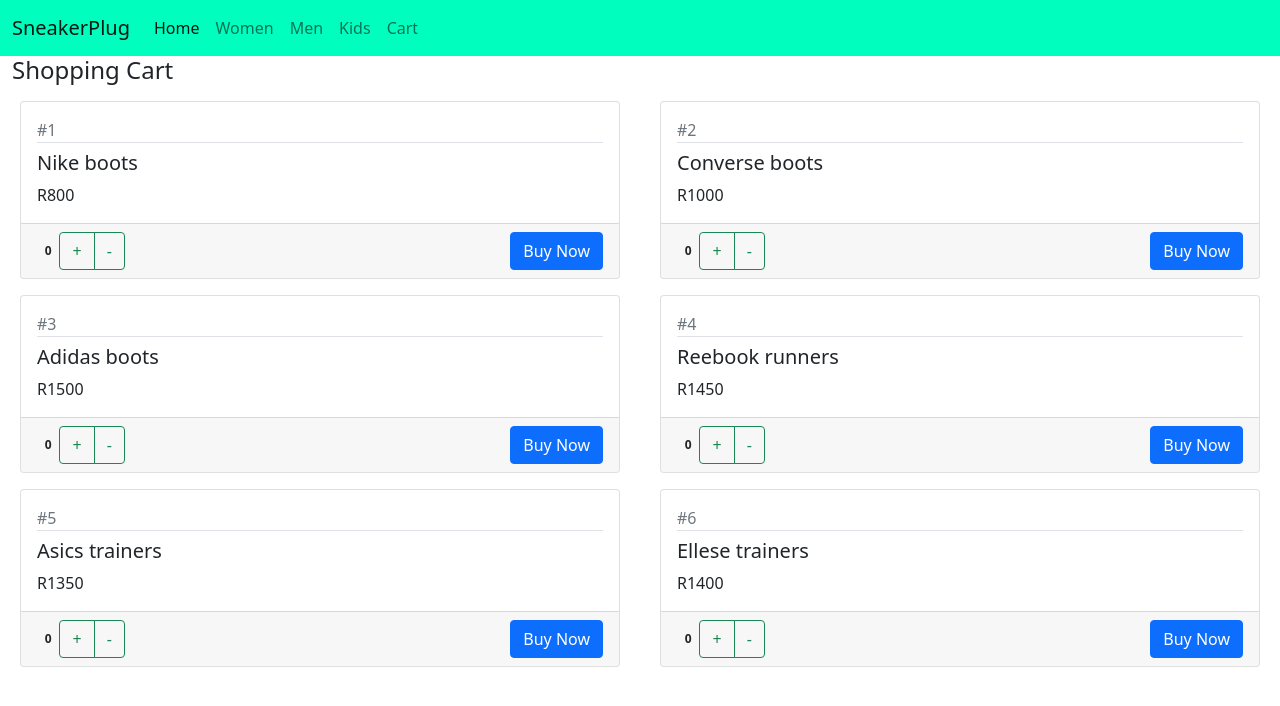
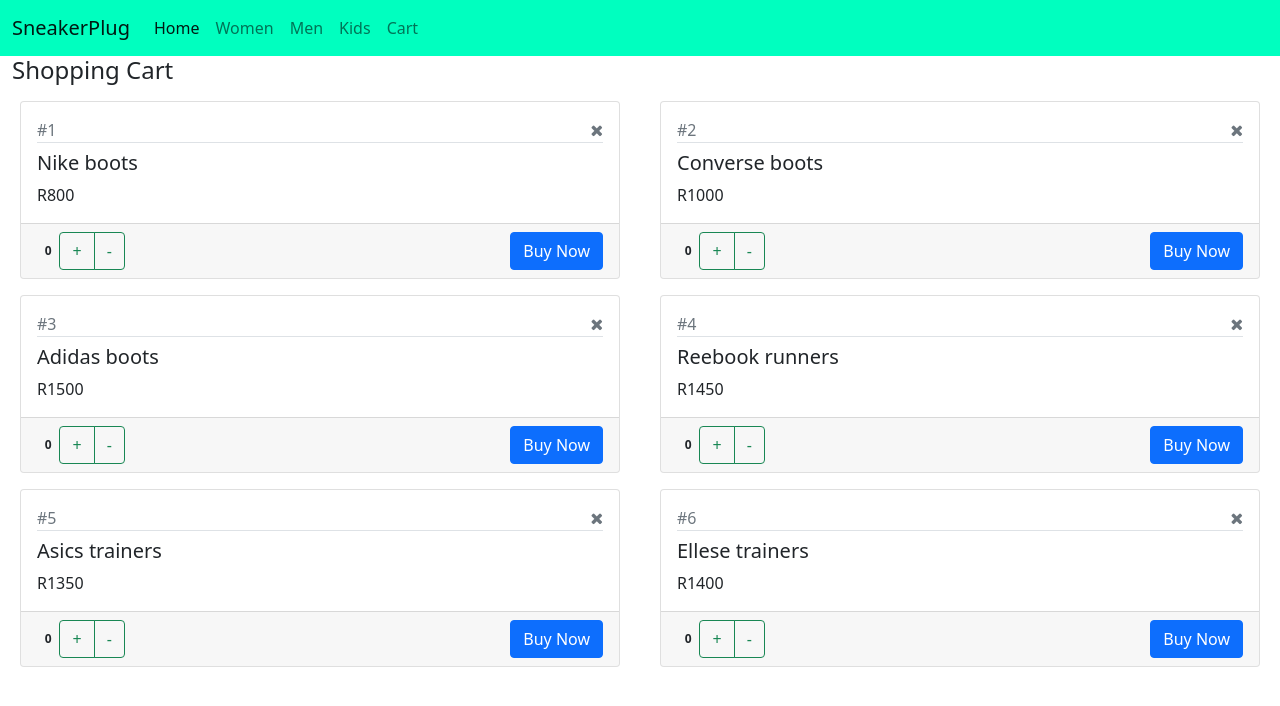
Before and after one commit to ZroC00l/ecommerce-site, a React (Create React App) app: page / in a window 1280 px wide. Shown: the top 706 px of the page. Built offline with nearby package versions, Linux system fonts and the light colour scheme.

Commit message:
added font-awesome packages plus delete icon to the products component

```diff
--- a/package.json
+++ b/package.json
@@ -7,6 +7,7 @@
     "@testing-library/react": "^12.1.2",
     "@testing-library/user-event": "^13.5.0",
     "bootstrap": "^5.1.3",
+    "font-awesome": "^4.7.0",
     "jquery": "^3.6.0",
     "popper.js": "^1.16.1",
     "react": "^17.0.2",
--- a/src/Product.jsx
+++ b/src/Product.jsx
@@ -9,7 +9,13 @@
       <div className="col-lg-6">
         <div className="card m-2">
           <div className="card-body">
-            <div className="text-muted"> #{this.state.product.id}</div>
+            <div className="text-muted">
+              {" "}
+              #{this.state.product.id}
+              <span className="pull-right hand-icon">
+                <i className="fa fa-times"></i>
+              </span>
+            </div>
 
             <h5 className="pt-2 border-top">
               {this.state.product.productName}
--- a/src/index.css
+++ b/src/index.css
@@ -34,3 +34,7 @@
 #myButton {
   float: right;
 }
+
+.hand-icon {
+  cursor: pointer;
+}
--- a/src/index.js
+++ b/src/index.js
@@ -4,6 +4,7 @@
 import "popper.js/dist/umd/popper";
 import "bootstrap/dist/js/bootstrap";
 import "bootstrap/dist/css/bootstrap.css";
+import "font-awesome/css/font-awesome.css";
 
 import App from "./App";
 import "./index.css";
```
Also changed, not shown: 1 other file (tests, documents, lock files or other folders).
